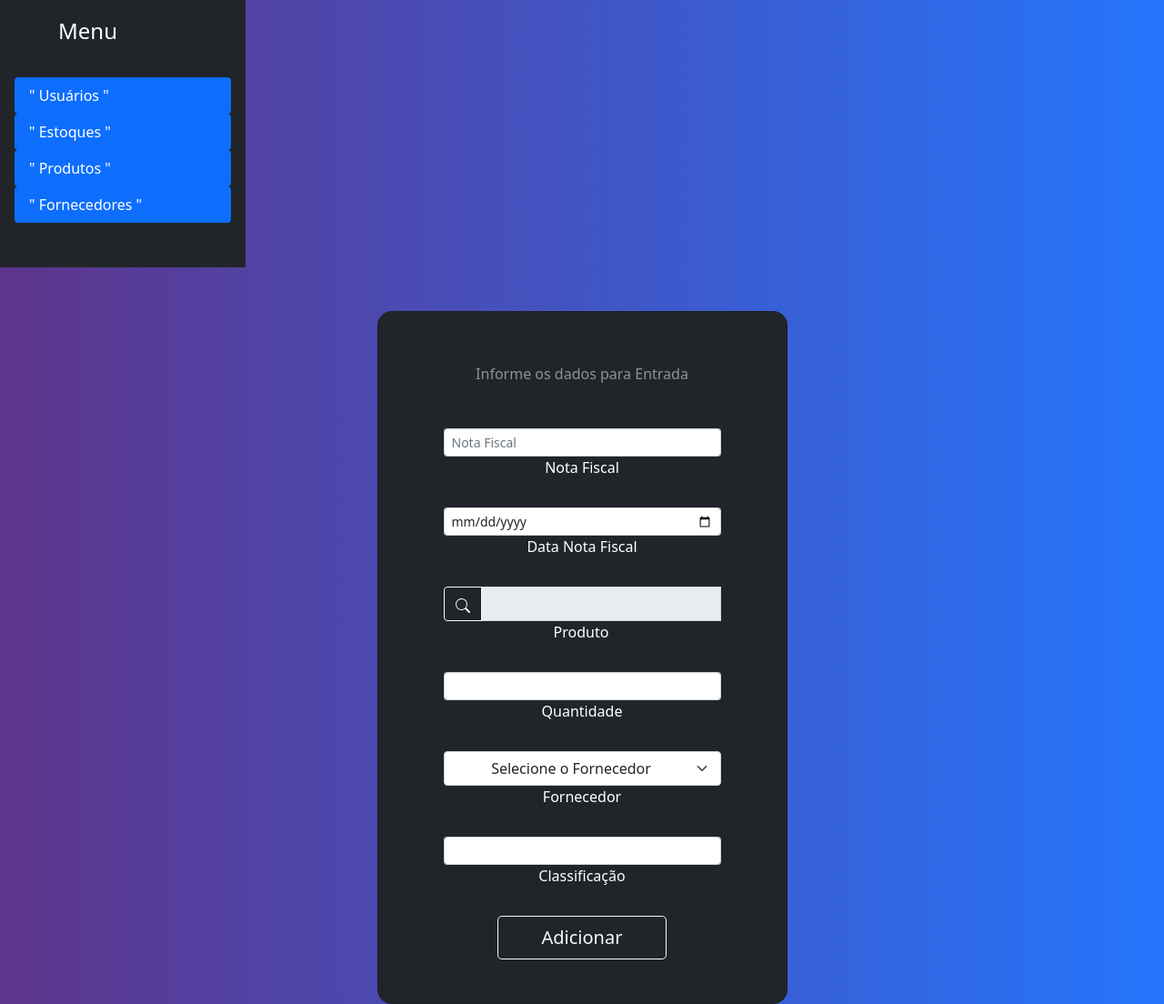
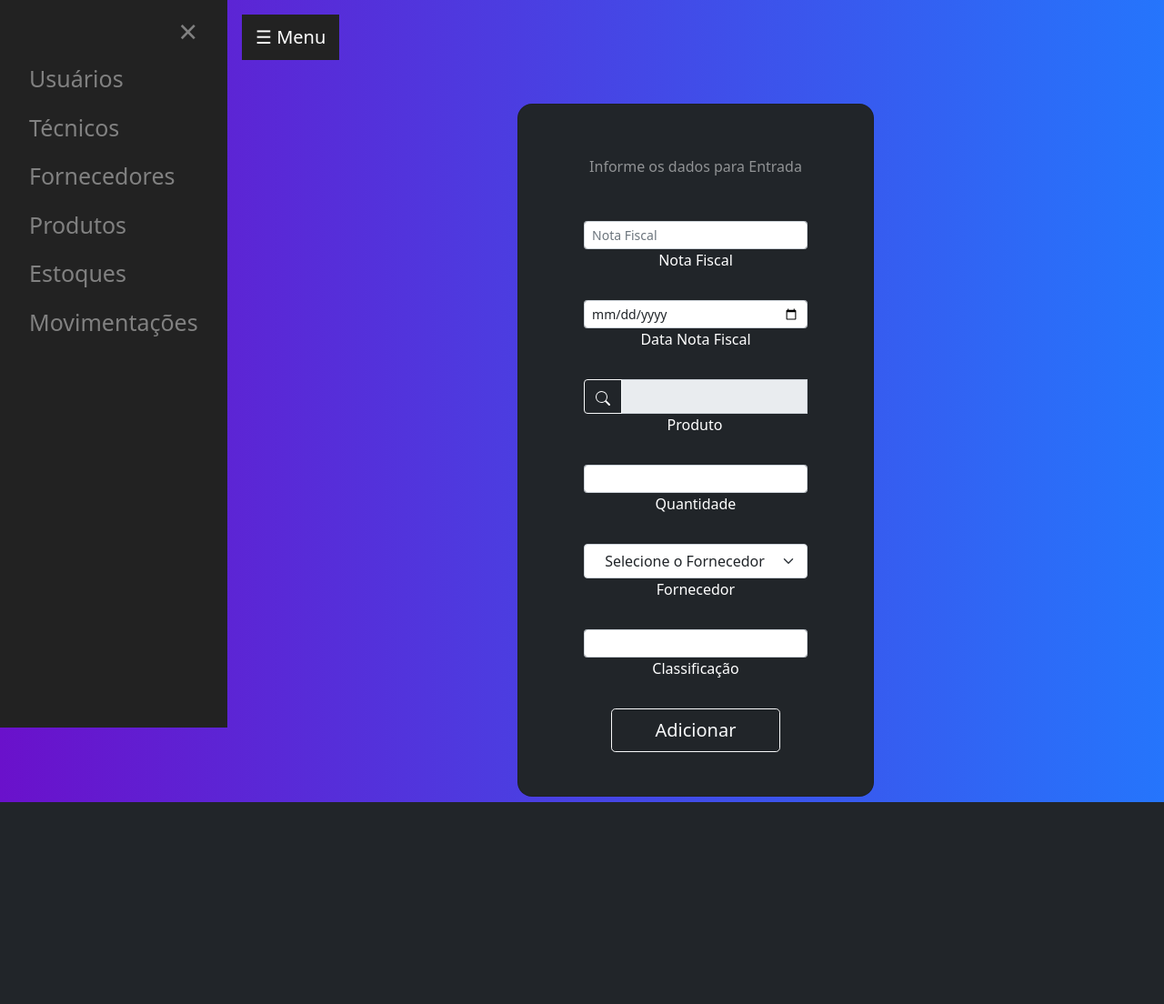
Before and after one commit to EudesAlves/StockControl, a Django app: template app_stock/templates/movements/entry.html in a window 1280 px wide. Shown: the whole page at 91% size. After the commit the page ends 882 px from the top, so only its background shows below. Run offline with Django 5.2, Linux system fonts and the light colour scheme; the template is opened without the code that fills it, so the values that code supplies are empty.

Commit message:
Adição de Menu Sidebar no base.html.

```diff
--- a/app_login/templates/users/base.html
+++ b/app_login/templates/users/base.html
@@ -1,90 +1,35 @@
 {% load static %}
-<!doctype html>
-<html lang="en">
+<!DOCTYPE html>
+<html lang="pt-br">
   <head>
     <!-- Required meta tags -->
     <meta charset="utf-8">
     <meta name="viewport" content="width=device-width, initial-scale=1">
 
     <!-- Bootstrap CSS -->
-    <link href="https://cdn.jsdelivr.net/npm/bootstrap@5.0.2/dist/css/bootstrap.min.css" rel="stylesheet" integrity="sha384-EVSTQN3/azprG1Anm3QDgpJLIm9Nao0Yz1ztcQTwFspd3yD65VohhpuuCOmLASjC" crossorigin="anonymous">
+    <link href="https://cdn.jsdelivr.net/npm/bootstrap@5.0.2/dist/css/bootstrap.min.css" rel="stylesheet" integrity="sha384-EVSTQN3/azprG1Anm3QDgpJLIm9Nao0Yz1ztcQTwFspd3yD65VohhpuuCOmLASjC" crossorigin="anonymous" />
+    <link href="{% static 'css/util.css' %}" rel="stylesheet" type="text/css" />
     <link href="{% static 'css/login.css' %}" rel="stylesheet" type="text/css" />
-    <link href="{% static 'css/util.css' %}" rel="stylesheet" type="text/css" />
 
-    <title>Registre</title>
+    <title>Stock Control</title>
   </head>
-  <body class="gradient-custom">
-    <!-- As a heading -->
-    <!--nav  class="navbar navbar-expand-lg navbar-dark bg-dark">
-        <div class="container-fluid collapse navbar-collapse" id="navbarSupportedContent">
-          <button class="navbar-toggler" type="button" data-toggle="collapse" data-target="#navbarSupportedContent" aria-controls="navbarSupportedContent" aria-expanded="false" aria-label="Toggle navigation">
-            <span class="button navbar-toggler-icon bg-dark"></span>
-          </button>
+  <body class="gradient-custom-stock">
 
-          <ul class="navbar-nav mr-auto">
-            <li class="nav-item active">
-              <a class="nav-link" style="text-decoration: none; color: rgb(239, 236, 236);" href="{% url 'login' %}">Login</a>
-            </li>
-            <li class="nav-item active">
-              <a class="nav-link" style="text-decoration: none; color: rgb(239, 236, 236);" href="{% url 'home' %}">Usuários</a>
-            </li>
-            <li class="nav-item active">
-              <a class="nav-link" style="text-decoration: none; color: rgb(239, 236, 236);" href="{% url 'tech_list' %}">Técnicos</a>
-            </li>
-            <li class="nav-item active">
-              <a class="nav-link" style="text-decoration: none; color: rgb(239, 236, 236);" href="{% url 'supplier_list' %}">Fornecedores</a>
-            </li>
-            <li class="nav-item active">
-              <a class="nav-link" style="text-decoration: none; color: rgb(239, 236, 236);" href="{% url 'product_list' %}">Produtos</a>
-            </li>
-            <li class="nav-item active">
-              <a class="nav-link" style="text-decoration: none; color: rgb(239, 236, 236);" href="{% url 'stock_list' %}">Estoques</a>
-            </li>
-            <li class="nav-item active">
-              <a class="nav-link" style="text-decoration: none; color: rgb(239, 236, 236);" href="{% url 'movement_list' %}">Movimentações</a>
-            </li>
-          </ul>
-
-          <div class="navbar-nav mr-auto">
-            <span class="form-control mr-sm-1">{{ request.session.user_name }}</span>
-            <a class="nav-link" style="text-decoration: none; color: rgb(239, 236, 236);" href="{% url 'logout' %}">Sair</a>
-          </div>
-        </div>
-    </nav-->
-
-    <div class="d-flex flex-column flex-shrink-0 p-3 text-bg-dark bg-dark" style="width: 270px;">
-      <a href="/" class="d-flex align-items-center mb-3 mb-md-0 me-md-auto text-white text-decoration-none">
-        <svg class="bi pe-none me-2" width="40" height="32"></svg>
-        <span class="fs-4">Menu</span>
-      </a>
-      <hr>
-      <ul class="nav nav-pills flex-column mb-auto">
-        <li class="nav-item">
-          <a href="" class="nav-link active" aria-current="page">
-            " Usuários "
-          </a>
-        </li>
-        <li class="nav-item">
-          <a href="" class="nav-link active" aria-current="page">
-            " Estoques "
-          </a>
-        </li>
-        <li class="nav-item">
-          <a href="" class="nav-link active" aria-current="page">
-            " Produtos "
-          </a>
-        </li>
-        <li class="nav-item">
-          <a href="" class="nav-link active" aria-current="page">
-            " Fornecedores "
-          </a>
-        </li>
-      </ul>
-      <hr>
+    <div id="mySidebar" class="sidebar">
+      <a href="javascript:void(0)" class="closebtn" onclick="closeNav()">×</a>
+      <a href="{% url 'home' %}">Usuários</a>
+      <a href="{% url 'tech_list' %}">Técnicos</a>
+      <a href="{% url 'supplier_list' %}">Fornecedores</a>
+      <a href="{% url 'product_list' %}">Produtos</a>
+      <a href="{% url 'stock_list' %}">Estoques</a>
+      <a href="{% url 'movement_list' %}">Movimentações</a>
     </div>
 
-    {% block content %}
-    {% endblock %}
+    <div id="main" style="height: auto;">
+      <button class="openbtn" onclick="openNav()">☰ Menu</button>
+        {% block content %}
+        {% endblock %}
+    </div>
 
     <!-- Optional JavaScript; choose one of the two! -->
 
@@ -98,5 +43,22 @@
     -->
     <script src="https://code.jquery.com/jquery-3.7.1.min.js" integrity="sha256-/JqT3SQfawRcv/BIHPThkBvs0OEvtFFmqPF/lYI/Cxo=" crossorigin="anonymous"></script>
     <script src="{% static 'script/stock.js' %}"></script>
+
+    <script>
+    function openNav() {
+      document.getElementById("mySidebar").style.width = "250px";
+      document.getElementById("main").style.marginLeft = "250px";
+    }
+
+    function closeNav() {
+      document.getElementById("mySidebar").style.width = "0";
+      document.getElementById("main").style.marginLeft= "0";
+    }
+
+    openNav();
+    </script>
+
+
+
   </body>
 </html>
--- a/static/css/util.css
+++ b/static/css/util.css
@@ -21,16 +21,15 @@
     height: 100%;
 }
 
-.gradient-custom-2 {
+.gradient-custom-stock {
     /* fallback for old browsers */
     background: #6a11cb;
 
     /* Chrome 10-25, Safari 5.1-6 */
-    background: -webkit-linear-gradient(to top, rgba(106, 17, 203, 1), rgba(37, 117, 252, 1));
+    background: -webkit-linear-gradient(to right, rgba(106, 17, 203, 1), rgba(37, 117, 252, 1));
 
     /* W3C, IE 10+/ Edge, Firefox 16+, Chrome 26+, Opera 12+, Safari 7+ */
-    background: linear-gradient(to top, rgba(106, 17, 203, 1), rgba(37, 117, 252, 1));
-
+    background: linear-gradient(to right, rgba(106, 17, 203, 1), rgba(37, 117, 252, 1));
 }
 
 table td,
@@ -54,3 +53,61 @@
   margin-top: 10px;
   margin-bottom: 10px;
 }
+
+.sidebar {
+  height: 100%;
+  width: 0px;
+  position: fixed;
+  z-index: 1;
+  top: 0;
+  left: 0;
+  background-color: #222;
+  overflow-x: hidden;
+  transition: 0.5s;
+  padding-top: 60px;
+}
+
+.sidebar a {
+  padding: 8px 8px 8px 32px;
+  text-decoration: none;
+  font-size: 25px;
+  color: #818181;
+  display: block;
+  transition: 0.3s;
+}
+
+.sidebar a:hover {
+  color: #f1f1f1;
+}
+
+.sidebar .closebtn {
+  position: absolute;
+  top: 0;
+  right: 25px;
+  font-size: 36px;
+  margin-left: 50px;
+}
+
+.openbtn {
+  font-size: 20px;
+  cursor: pointer;
+  background-color: #222;
+  color: white;
+  padding: 10px 15px;
+  border: none;
+}
+
+.openbtn:hover {
+  background-color: #444;
+}
+
+#main {
+  transition: margin-left .5s;
+  padding: 16px;
+}
+
+/* On smaller screens, where height is less than 450px, change the style of the sidenav (less padding and a smaller font size) */
+@media screen and (max-height: 450px) {
+  .sidebar {padding-top: 15px;}
+  .sidebar a {font-size: 18px;}
+}
```
Lines whose indentation alone changed are shown as unchanged.
